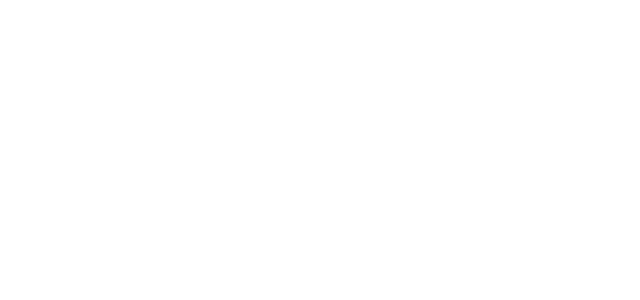
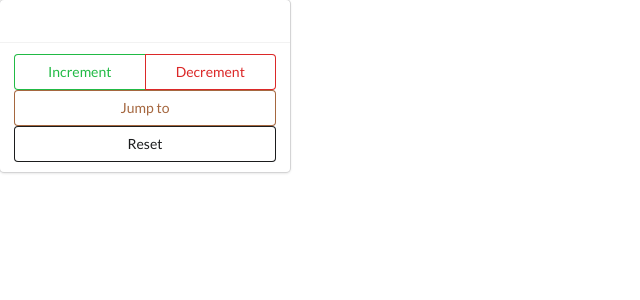
Before and after one commit to minhajspace/hooks-counter, a React (Create React App) app: page / in a window 1280 px wide. Shown: the top 300 px of the page, without its empty margins (0-640 px from the left). Built offline with nearby package versions, Linux system fonts and the light colour scheme.

Commit message:
creating ui

```diff
--- a/src/App.js
+++ b/src/App.js
@@ -1,10 +1,11 @@
 import React from 'react';
 import './App.css';
+import Counter from './components/Counter'
 
 function App() {
   return (
     <div className="App">
-
+      <Counter />
     </div>
   );
 }
--- /dev/null
+++ b/src/components/Counter.js
@@ -0,0 +1,41 @@
+import React, { useState } from 'react'
+
+const Counter = () => {
+    return (
+        <div className="ui cards">
+            <div className="card">
+                <div className="content ">
+
+                    <h1><center></center></h1>
+
+                </div>
+
+
+                <div className="extra content">
+                    <div className="ui two buttons">
+                        <div className="ui basic green button" >Increment</div>
+                        <div className="ui basic red button" >Decrement</div>
+
+
+                    </div>
+
+                    <div className="extra content">
+                        <div className="ui two buttons">
+                            <div className="ui basic brown button" >Jump to </div>
+
+                        </div>
+                    </div>
+                    <div className="extra content">
+                        <div className="ui two buttons">
+                            <div className="ui basic black button" >Reset</div>
+
+                        </div>
+
+                    </div>
+                </div>
+            </div>
+        </div>
+
+    )
+}
+export default Counter;
```
